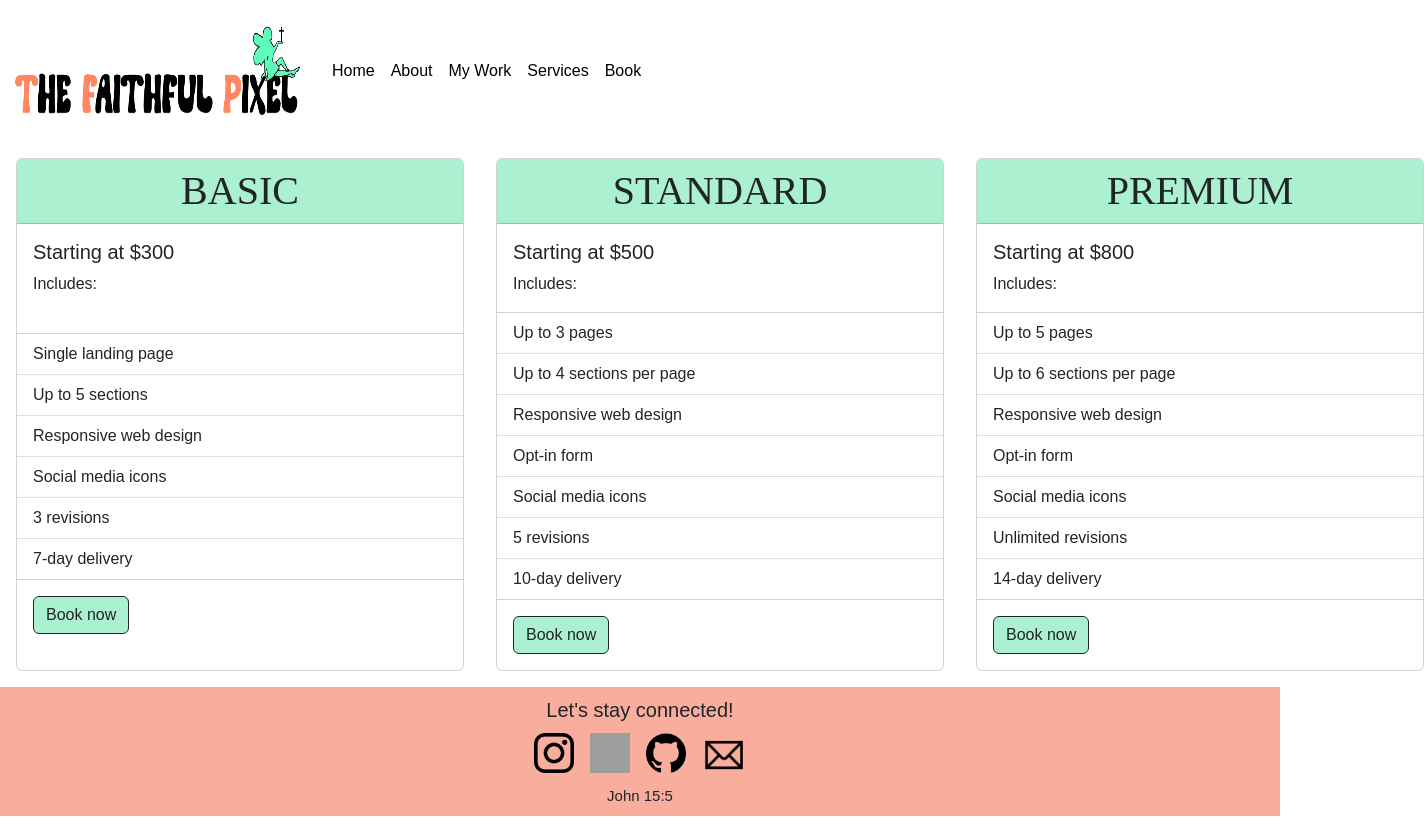
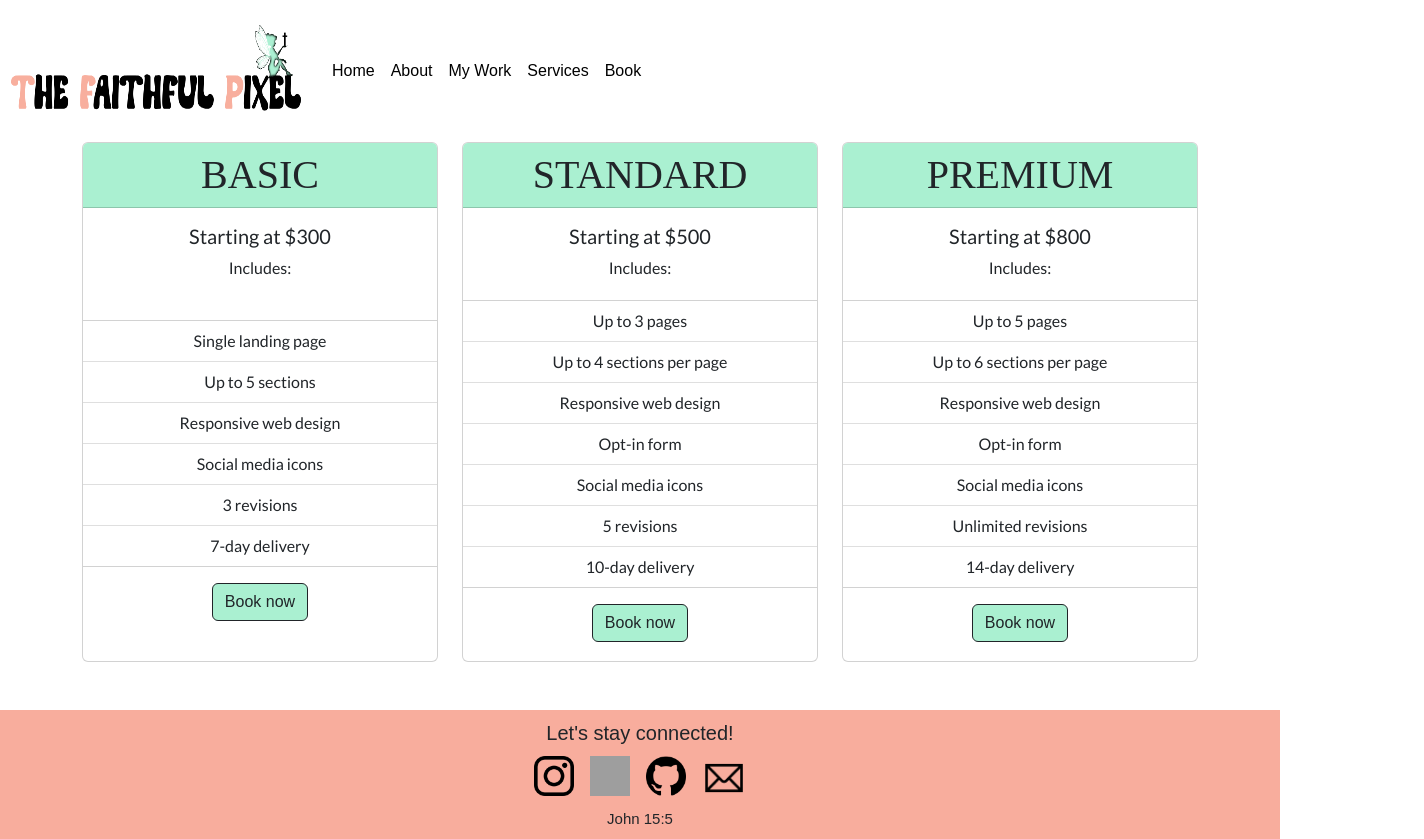
Before and after one commit to nyashanice/Freelance-Site, a React (Create React App) app: page /services in a window 1280 px wide. Shown: the whole page, 1424 px wide, since content can reach past the window. Before the commit the page ends 816 px from the top, so only its background shows below. Built offline with nearby package versions, Linux system fonts and the light colour scheme; grey boxes are pictures that could not be loaded; a web font is replaced by a local one.

Commit message:
style services page

```diff
--- a/src/components/Services.js
+++ b/src/components/Services.js
@@ -3,14 +3,18 @@ import { Link } from "react-router-dom";
 import Button from "react-bootstrap/Button";
 import Card from "react-bootstrap/Card";
 import ListGroup from "react-bootstrap/ListGroup";
+import Container from "react-bootstrap/Container";
+import Row from "react-bootstrap/Row";
+import Col from "react-bootstrap/Col";
 import "../styles/Services.css";
 
 export default function Services() {
   return (
-    <div className="d-flex flex-row">
-      <div className="d-flex justify-content-center m-3">
-        <Card style={{ width: "28rem" }}>
-          <Card.Header as="h1" className="tier text-center">
+    <Container className="text-center">
+      <Row className="mb-5">
+        <Col>
+          <Card style={{ height: "65vh" }}>
+            <Card.Header as="h1" className="tier">
               BASIC
             </Card.Header>
             <Card.Body className="service-list">
@@ -27,14 +31,16 @@ export default function Services() {
             </ListGroup>
             <Card.Body>
               <Link to="/book">
-              <Button className="tier btn-outline-dark">Book now</Button>
+                <Button className="services-btn btn-outline-dark">
+                  Book now
+                </Button>
               </Link>
             </Card.Body>
           </Card>
-      </div>
-      <div className="d-flex justify-content-center m-3">
-        <Card style={{ width: "28rem" }}>
-          <Card.Header as="h1" className="tier text-center">
+        </Col>
+        <Col>
+          <Card style={{ height: "65vh" }}>
+            <Card.Header as="h1" className="tier">
               STANDARD
             </Card.Header>
             <Card.Body className="service-list">
@@ -52,14 +58,16 @@ export default function Services() {
             </ListGroup>
             <Card.Body>
               <Link to="/book">
-              <Button className="tier btn-outline-dark">Book now</Button>
+                <Button className="services-btn btn-outline-dark">
+                  Book now
+                </Button>
               </Link>
             </Card.Body>
           </Card>
-      </div>
-      <div className="d-flex justify-content-center m-3">
-        <Card style={{ width: "28rem" }}>
-          <Card.Header as="h1" className="tier text-center">
+        </Col>
+        <Col>
+          <Card style={{ height: "65vh" }}>
+            <Card.Header as="h1" className="tier">
               PREMIUM
             </Card.Header>
             <Card.Body className="service-list">
@@ -77,11 +85,14 @@ export default function Services() {
             </ListGroup>
             <Card.Body>
               <Link to="/book">
-              <Button className="tier btn-outline-dark">Book now</Button>
+                <Button className="services-btn btn-outline-dark">
+                  Book now
+                </Button>
               </Link>
             </Card.Body>
           </Card>
-      </div>
-    </div>
+        </Col>
+      </Row>
+    </Container>
   );
 }
--- a/src/styles/Header.css
+++ b/src/styles/Header.css
@@ -1,6 +1,6 @@
 .background {
     display: flex;
-    justify-content: end;
+
 }
 
 a {
--- a/src/styles/Services.css
+++ b/src/styles/Services.css
@@ -4,5 +4,10 @@
 }
 
 .service-list {
-    font-family: 'Urbanist', sans-serif;
+    font-family: 'Lato', sans-serif;
 }
+
+.services-btn {
+    background-color: #AAF0D1 !important;
+    font-family: "Lato", sans-serif;
+}
```
Also changed, not shown: public/images/tfp_logo.png. Lines whose indentation alone changed are shown as unchanged.
